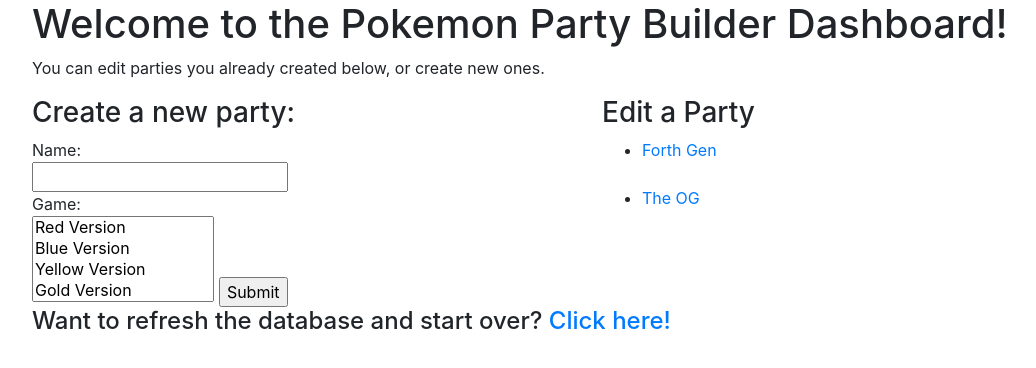
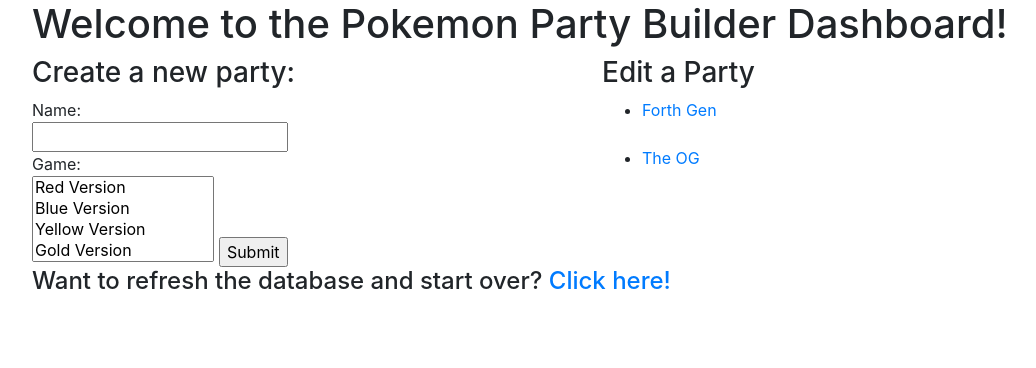
Before and after one commit to jbhammon/si507_final_project, a Flask app: page / in a window 1280 px wide. Shown: the top 368 px of the page, without its empty margins (53-1089 px from the left). Run offline with Flask 2, Linux system fonts and the light colour scheme; data comes from the database, SQL or seed files in the repository; parts of the project's set-up code (start-up, migrations or seed data) failed here and were passed over; some libraries are stand-ins or nearby versions.

Commit message:
Getting things ready to post this on my portfolio

```diff
--- a/templates/index.html
+++ b/templates/index.html
@@ -15,7 +15,6 @@
       <div class="row">
         <div class="col-sm-12 ">
           <h1>Welcome to the Pokemon Party Builder Dashboard!</h1>
-          <p>You can edit parties you already created below, or create new ones.</p>
         </div>
       </div>
 
```
Also changed, not shown: requirements.txt (+15 -0 lines).
